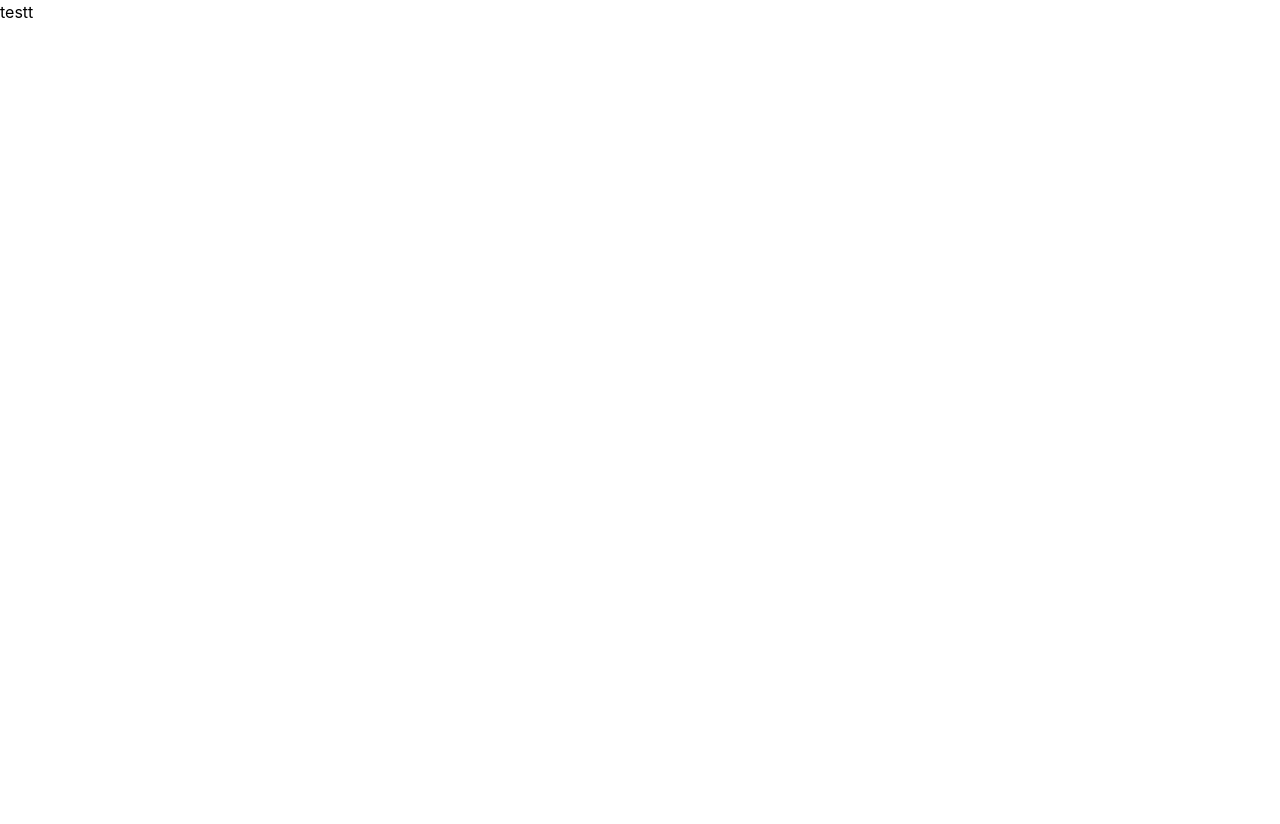
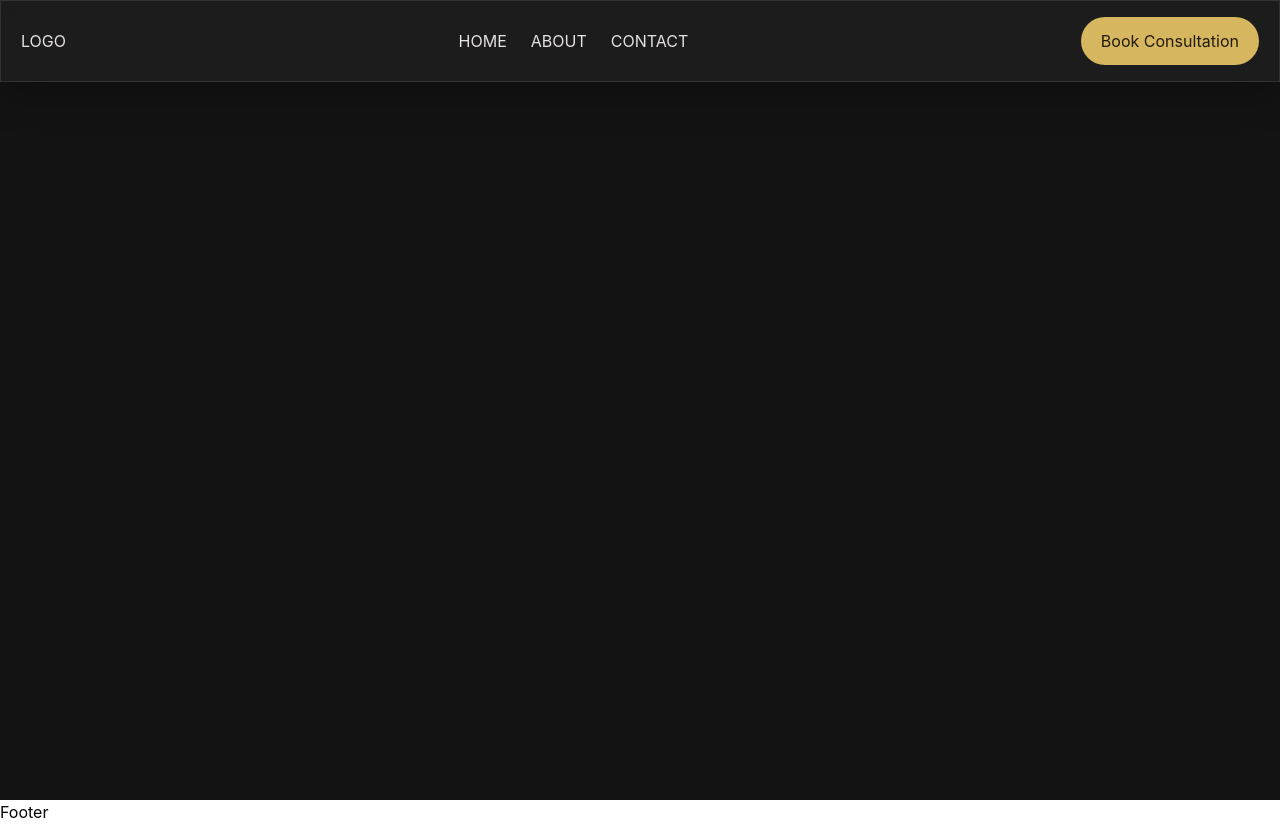
Before and after one commit to aleesa21/Designer_suits, a React (Vite) app: page / in a window 1280 px wide. Before the commit the page ends 800 px from the top, so only its background shows below. Built offline with nearby package versions, Linux system fonts and the light colour scheme.

Commit message:
layout setup

```diff
--- a/package.json
+++ b/package.json
@@ -13,6 +13,7 @@
     "@tailwindcss/vite": "^4.3.3",
     "react": "^19.2.8",
     "react-dom": "^19.2.8",
+    "react-router": "^8.3.0",
     "tailwindcss": "^4.3.3"
   },
   "devDependencies": {
--- a/src/App.jsx
+++ b/src/App.jsx
@@ -1,9 +1,24 @@
-import React from 'react'
+import React, { Children } from "react";
+import { createBrowserRouter } from "react-router";
+import { RouterProvider } from "react-router/dom";
+import Layout from "./component/Layout";
+import Home from "./pages/Home";
+
+const router = createBrowserRouter([
+  {
+    path: "/",
+    element: <Layout />,
+    children: [
+      {
+        index: true,
+        element: <Home />,
+      },
+    ],
+  },
+]);
 
 function App() {
-  return (
-    <div>testt</div>
-  )
+  return <RouterProvider router={router} />;
 }
 
-export default App
+export default App;
--- /dev/null
+++ b/src/component/Footer.jsx
@@ -0,0 +1,9 @@
+import React from 'react'
+
+function Footer() {
+  return (
+    <div>Footer</div>
+  )
+}
+
+export default Footer
--- /dev/null
+++ b/src/component/Header.jsx
@@ -0,0 +1,40 @@
+import React from "react";
+
+function Header() {
+  return (
+    <header
+      className="
+        fixed top-0 w-full z-50
+        flex justify-between items-center
+        px-5 py-4
+        bg-surface-container/90
+        border border-white/10
+        text-on-surface
+        backdrop-blur-xl
+        shadow-[0_10px_40px_rgba(0,0,0,0.25)]
+        uppercase
+      "
+    >
+      <div className="logo">logo</div>
+
+      <nav className="flex gap-6">
+        <div>home</div>
+        <div>about</div>
+        <div>contact</div>
+      </nav>
+
+      <button
+        className="
+          bg-primary
+          text-on-primary
+          px-5 py-3
+          rounded-full
+        "
+      >
+        Book Consultation
+      </button>
+    </header>
+  );
+}
+
+export default Header;
--- /dev/null
+++ b/src/component/Layout.jsx
@@ -0,0 +1,17 @@
+import React from 'react'
+import Header from './Header'
+import Footer from './Footer'
+import { Outlet } from 'react-router'
+
+function Layout() {
+  return (
+    <section>
+      <Header />
+      <Outlet />
+      <Footer />
+
+    </section>
+  )
+}
+
+export default Layout
--- a/src/index.css
+++ b/src/index.css
@@ -1 +1,124 @@
 @import "tailwindcss";
+
+@theme {
+ /* background colors */
+  --color-background: #131313;
+  --color-surface: #131313;
+  --color-surface-dim: #131313;
+
+  --color-surface-container-lowest: #0e0e0e;
+  --color-surface-container-low: #1c1b1b;
+  --color-surface-container: #201f1f;
+  --color-surface-container-high: #2a2a2a;
+  --color-surface-container-highest: #353534;
+  --color-surface-bright: #3a3939;
+  --color-surface-variant: #353534;
+
+  /* Warm dark tone */
+  --color-warm-charcoal: #1a1817;
+
+
+  /*
+     PRIMARY — LUXURY GOLD / YELLOW
+ */
+
+  /* Main accent */
+  --color-primary: #d6b65e;
+
+  /* Hover / slightly brighter gold */
+  --color-primary-hover: #e2c875;
+
+  /* Soft light gold */
+  --color-primary-light: #f0dda0;
+
+  /* Bright highlight */
+  --color-primary-bright: #f6e7b5;
+
+  /* Dark gold */
+  --color-primary-dark: #8a6a1d;
+
+  /* Deep gold-green replacement container */
+  --color-primary-container: #b8963f;
+
+  /* Fixed colors */
+  --color-primary-fixed: #f0dda0;
+  --color-primary-fixed-dim: #d6b65e;
+
+  /* Text/icons placed ON the gold */
+  --color-on-primary: #211b0b;
+  --color-on-primary-container: #3b2f0f;
+
+  --color-on-primary-fixed: #211b0b;
+  --color-on-primary-fixed-variant: #5c4814;
+
+
+/* text */
+
+  /* Main heading/body text */
+  --color-on-surface: #e5e2e1;
+
+  /* Muted paragraph text */
+  --color-on-surface-variant: #c5c1b5;
+
+  /* Inverse text */
+  --color-inverse-on-surface: #313030;
+  --color-inverse-surface: #e5e2e1;
+
+
+
+
+  --color-secondary: #cdc5c1;
+  --color-secondary-container: #4b4643;
+  --color-secondary-fixed: #eae1dd;
+  --color-secondary-fixed-dim: #cdc5c1;
+
+  --color-on-secondary: #342f2d;
+  --color-on-secondary-container: #bbb3b0;
+  --color-on-secondary-fixed: #1f1b19;
+  --color-on-secondary-fixed-variant: #4b4643;
+
+
+  /* ================================
+     TERTIARY
+  ================================= */
+
+  --color-tertiary: #d3d3cf;
+  --color-tertiary-container: #b7b8b3;
+  --color-tertiary-fixed: #e3e3de;
+  --color-tertiary-fixed-dim: #c6c7c2;
+
+  --color-on-tertiary: #2f312e;
+  --color-on-tertiary-container: #474945;
+  --color-on-tertiary-fixed: #1a1c19;
+  --color-on-tertiary-fixed-variant: #454744;
+
+
+/* borders */
+
+  /* Main border */
+  --color-outline: #756f60;
+
+  /* Subtle border */
+  --color-outline-variant: #403b31;
+
+  /* Glass / transparent border */
+  --color-glass-border: rgba(255, 255, 255, 0.12);
+
+  /* Gold border for featured elements */
+  --color-border-gold: rgba(214, 182, 94, 0.35);
+
+  /* Stronger gold border */
+  --color-border-gold-strong: rgba(214, 182, 94, 0.65);
+
+
+
+
+  --color-muted-gold: #a39382;
+
+
+/* erors */
+  --color-error: #ffb4ab;
+  --color-error-container: #93000a;
+  --color-on-error: #690005;
+  --color-on-error-container: #ffdad6;
+}
--- /dev/null
+++ b/src/pages/Home.jsx
@@ -0,0 +1,9 @@
+import React from 'react'
+
+function Home() {
+  return (
+    <div className='bg-background h-screen'>Home</div>
+  )
+}
+
+export default Home
```
Also changed, not shown: 1 other file (tests, documents, lock files or other folders).
